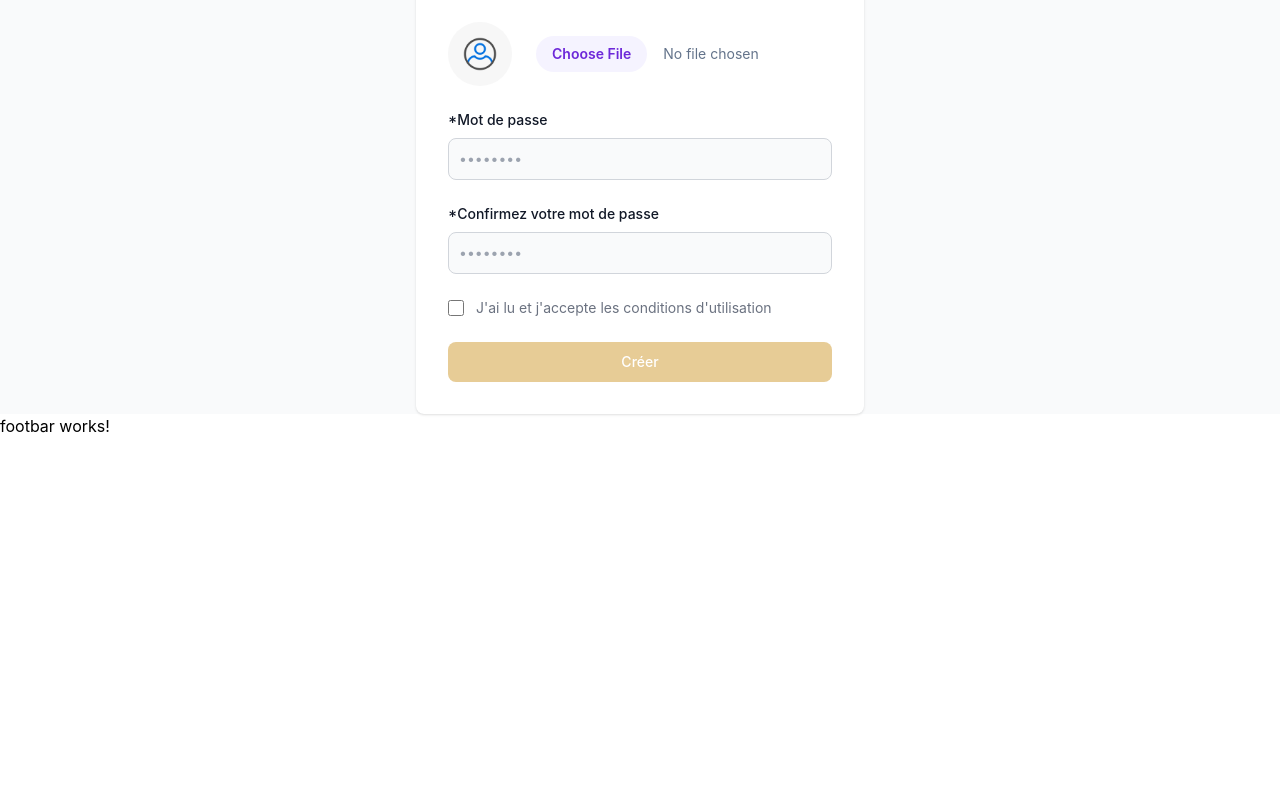
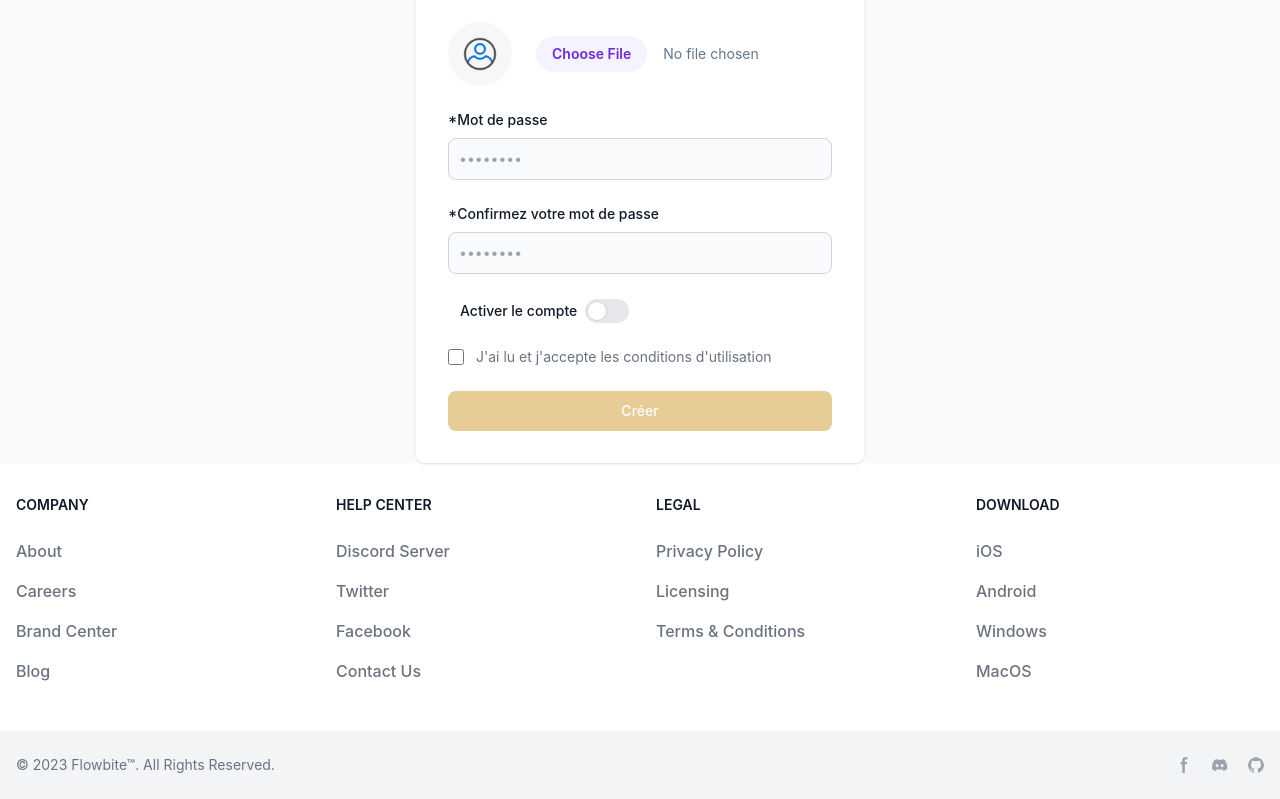
Before and after one commit to TesoroGild/MiandabouA, an Angular app in the folder MiandabouAccessoires/: page /register in a window 1280 px wide. Shown: the part 1156-1955 px from the top of the page. Before the commit the page ends 1594 px from the top, so only its background shows below. Built offline with nearby package versions, Linux system fonts and the light colour scheme.

Commit message:
replace interface user by formdata

```diff
--- a/MiandabouAccessoires/src/app/components/footbar/footbar.component.html
+++ b/MiandabouAccessoires/src/app/components/footbar/footbar.component.html
@@ -1 +1,104 @@
-<p>footbar works!</p>
+<footer class="bg-white dark:bg-gray-900">
+    <div class="mx-auto w-full max-w-screen-xl">
+        <div class="grid grid-cols-2 gap-8 px-4 py-6 lg:py-8 md:grid-cols-4">
+            <div>
+                <h2 class="mb-6 text-sm font-semibold text-gray-900 uppercase dark:text-white">Company</h2>
+                <ul class="text-gray-500 dark:text-gray-400 font-medium">
+                    <li class="mb-4">
+                        <a href="#" class=" hover:underline">About</a>
+                    </li>
+                    <li class="mb-4">
+                        <a href="#" class="hover:underline">Careers</a>
+                    </li>
+                    <li class="mb-4">
+                        <a href="#" class="hover:underline">Brand Center</a>
+                    </li>
+                    <li class="mb-4">
+                        <a href="#" class="hover:underline">Blog</a>
+                    </li>
+                </ul>
+            </div>
+            <div>
+                <h2 class="mb-6 text-sm font-semibold text-gray-900 uppercase dark:text-white">Help center</h2>
+                <ul class="text-gray-500 dark:text-gray-400 font-medium">
+                    <li class="mb-4">
+                        <a href="#" class="hover:underline">Discord Server</a>
+                    </li>
+                    <li class="mb-4">
+                        <a href="#" class="hover:underline">Twitter</a>
+                    </li>
+                    <li class="mb-4">
+                        <a href="#" class="hover:underline">Facebook</a>
+                    </li>
+                    <li class="mb-4">
+                        <a href="#" class="hover:underline">Contact Us</a>
+                    </li>
+                </ul>
+            </div>
+            <div>
+                <h2 class="mb-6 text-sm font-semibold text-gray-900 uppercase dark:text-white">Legal</h2>
+                <ul class="text-gray-500 dark:text-gray-400 font-medium">
+                    <li class="mb-4">
+                        <a href="#" class="hover:underline">Privacy Policy</a>
+                    </li>
+                    <li class="mb-4">
+                        <a href="#" class="hover:underline">Licensing</a>
+                    </li>
+                    <li class="mb-4">
+                        <a href="#" class="hover:underline">Terms &amp; Conditions</a>
+                    </li>
+                </ul>
+            </div>
+            <div>
+                <h2 class="mb-6 text-sm font-semibold text-gray-900 uppercase dark:text-white">Download</h2>
+                <ul class="text-gray-500 dark:text-gray-400 font-medium">
+                    <li class="mb-4">
+                        <a href="#" class="hover:underline">iOS</a>
+                    </li>
+                    <li class="mb-4">
+                        <a href="#" class="hover:underline">Android</a>
+                    </li>
+                    <li class="mb-4">
+                        <a href="#" class="hover:underline">Windows</a>
+                    </li>
+                    <li class="mb-4">
+                        <a href="#" class="hover:underline">MacOS</a>
+                    </li>
+                </ul>
+            </div>
+        </div>
+        <div class="px-4 py-6 bg-gray-100 dark:bg-gray-700 md:flex md:items-center md:justify-between">
+            <span class="text-sm text-gray-500 dark:text-gray-300 sm:text-center">© 2023 <a
+                    href="https://flowbite.com/">Flowbite™</a>. All Rights Reserved.
+            </span>
+            <div class="flex mt-4 sm:justify-center md:mt-0 space-x-5 rtl:space-x-reverse">
+                <a href="#" class="text-gray-400 hover:text-gray-900 dark:hover:text-white">
+                    <svg class="w-4 h-4" aria-hidden="true" xmlns="http://www.w3.org/2000/svg" fill="currentColor"
+                        viewBox="0 0 8 19">
+                        <path fill-rule="evenodd"
+                            d="M6.135 3H8V0H6.135a4.147 4.147 0 0 0-4.142 4.142V6H0v3h2v9.938h3V9h2.021l.592-3H5V3.591A.6.6 0 0 1 5.592 3h.543Z"
+                            clip-rule="evenodd" />
+                    </svg>
+                    <span class="sr-only">Facebook page</span>
+                </a>
+                <a href="#" class="text-gray-400 hover:text-gray-900 dark:hover:text-white">
+                    <svg class="w-4 h-4" aria-hidden="true" xmlns="http://www.w3.org/2000/svg" fill="currentColor"
+                        viewBox="0 0 21 16">
+                        <path
+                            d="M16.942 1.556a16.3 16.3 0 0 0-4.126-1.3 12.04 12.04 0 0 0-.529 1.1 15.175 15.175 0 0 0-4.573 0 11.585 11.585 0 0 0-.535-1.1 16.274 16.274 0 0 0-4.129 1.3A17.392 17.392 0 0 0 .182 13.218a15.785 15.785 0 0 0 4.963 2.521c.41-.564.773-1.16 1.084-1.785a10.63 10.63 0 0 1-1.706-.83c.143-.106.283-.217.418-.33a11.664 11.664 0 0 0 10.118 0c.137.113.277.224.418.33-.544.328-1.116.606-1.71.832a12.52 12.52 0 0 0 1.084 1.785 16.46 16.46 0 0 0 5.064-2.595 17.286 17.286 0 0 0-2.973-11.59ZM6.678 10.813a1.941 1.941 0 0 1-1.8-2.045 1.93 1.93 0 0 1 1.8-2.047 1.919 1.919 0 0 1 1.8 2.047 1.93 1.93 0 0 1-1.8 2.045Zm6.644 0a1.94 1.94 0 0 1-1.8-2.045 1.93 1.93 0 0 1 1.8-2.047 1.918 1.918 0 0 1 1.8 2.047 1.93 1.93 0 0 1-1.8 2.045Z" />
+                    </svg>
+                    <span class="sr-only">Discord community</span>
+                </a>
+                <a href="#" class="text-gray-400 hover:text-gray-900 dark:hover:text-white">
+                    <svg class="w-4 h-4" aria-hidden="true" xmlns="http://www.w3.org/2000/svg" fill="currentColor"
+                        viewBox="0 0 20 20">
+                        <path fill-rule="evenodd"
+                            d="M10 .333A9.911 9.911 0 0 0 6.866 19.65c.5.092.678-.215.678-.477 0-.237-.01-1.017-.014-1.845-2.757.6-3.338-1.169-3.338-1.169a2.627 2.627 0 0 0-1.1-1.451c-.9-.615.07-.6.07-.6a2.084 2.084 0 0 1 1.518 1.021 2.11 2.11 0 0 0 2.884.823c.044-.503.268-.973.63-1.325-2.2-.25-4.516-1.1-4.516-4.9A3.832 3.832 0 0 1 4.7 7.068a3.56 3.56 0 0 1 .095-2.623s.832-.266 2.726 1.016a9.409 9.409 0 0 1 4.962 0c1.89-1.282 2.717-1.016 2.717-1.016.366.83.402 1.768.1 2.623a3.827 3.827 0 0 1 1.02 2.659c0 3.807-2.319 4.644-4.525 4.889a2.366 2.366 0 0 1 .673 1.834c0 1.326-.012 2.394-.012 2.72 0 .263.18.572.681.475A9.911 9.911 0 0 0 10 .333Z"
+                            clip-rule="evenodd" />
+                    </svg>
+                    <span class="sr-only">GitHub account</span>
+                </a>
+            </div>
+        </div>
+    </div>
+</footer>
--- a/MiandabouAccessoires/src/app/components/login/login.component.html
+++ b/MiandabouAccessoires/src/app/components/login/login.component.html
@@ -1,5 +1,5 @@
 <section class="bg-gray-50 dark:bg-gray-900">
-    <div class="flex flex-col items-center justify-center px-6 py-8 mx-auto md:h-screen lg:py-0">
+    <div class="flex flex-col items-center justify-center px-6 py-8 mx-auto md:h-full lg:py-0">
         <a href="#" class="flex items-center mb-6 text-2xl font-semibold text-gray-900 dark:text-white">
             <img class="w-8 h-8 mr-2" src="../../../assets/img/logo.jpg" alt="logo">
             Miandabou Accessoires
--- a/MiandabouAccessoires/src/app/components/login/login.component.ts
+++ b/MiandabouAccessoires/src/app/components/login/login.component.ts
@@ -54,8 +54,9 @@ export class LoginComponent {
           email: emailValue,
           password: passwordValue,
         };
-        const userToDisplay = await this.authService.logIn(userCredentials);
-        if (userToDisplay.firstname != null && userToDisplay.firstname != '') {
+        this.authService.logIn(userCredentials).subscribe((userConnected: any) => {
+          this.authService.setUserToDisplay(userConnected.user);
+          if (userConnected.user.email != null && userConnected.user.email != '') {
             this.snackBar.open("Connexion reussie!", "", {
               duration: 3000,
               horizontalPosition: 'center',
@@ -64,7 +65,9 @@ export class LoginComponent {
             });
             this.loginForm.reset();
             this.router.navigate(['']);
+            console.log("LOGIN: USER CONNECTED");
           }
+        });
       } else this.loginForm.markAllAsTouched();
     }
   }
--- a/MiandabouAccessoires/src/app/components/register/register.component.html
+++ b/MiandabouAccessoires/src/app/components/register/register.component.html
@@ -241,6 +241,19 @@
                         <span *ngIf="!cpasswordMatch()" class="text-xs font-light text-red-500" style="margin: 0px;">Les mots de passe ne correspondent pas.</span>
                     </div>
 
+                    <!--  STATUS -->
+                    <div>
+                        <label for="status" class="inline-flex items-center cursor-pointer">
+                            <span class="ms-3 text-sm font-medium text-gray-900 dark:text-gray-300">Activer le compte</span>
+                            <input type="checkbox" value="" class="sr-only peer"
+                                name="status" id="status" formControlName="status" checked>
+                            <div
+                                class="ml-2 relative w-11 h-6 bg-gray-200 rounded-full peer peer-focus:ring-4 peer-focus:ring-blue-300 dark:peer-focus:ring-blue-800 dark:bg-gray-700 peer-checked:after:translate-x-full rtl:peer-checked:after:-translate-x-full peer-checked:after:border-white after:content-[''] after:absolute after:top-0.5 after:start-[2px] after:bg-white after:border-gray-300 after:border after:rounded-full after:h-5 after:w-5 after:transition-all dark:border-gray-600 peer-checked:bg-blue-600">
+                            </div>
+                        </label>
+                    </div>
+
+                    <!--  POLICY CONDITIONS -->
                     <div class="flex items-center justify-between">
                         <div class="flex items-start">
                             <div class="flex items-center h-5">
@@ -253,6 +266,8 @@
                             </div>
                         </div>
                     </div>
+
+                    <!--  SUBMIT -->
                     <button type="submit"
                         class="w-full text-white bg-[#e7cc96] disabled:hover:bg-[#e7cc96] hover:bg-[#e7cc96]  focus:ring-4 focus:outline-none focus:ring-primary-300 font-medium rounded-lg text-sm px-5 py-2.5 text-center dark:bg-[#e7cc96] dark:hover:bg-[#e7cc96] dark:focus:ring-primary-800 disabled:opacity-50"
                     >
--- a/MiandabouAccessoires/src/app/services/user/user.service.ts
+++ b/MiandabouAccessoires/src/app/services/user/user.service.ts
@@ -19,9 +19,10 @@ export class UserService {
 
   }
 
-  createUsers(
-    user: User,
-    //token: string
+  createUser(
+    user: FormData
+    //user: User,
+    //picture: FormData
   ): any {
     // const headers = new HttpHeaders().set(
     //   this.AUTHORIZATION,
@@ -33,15 +34,15 @@ export class UserService {
     );
   }
 
-  updateUsers(user: User): any {
+  updateUser(user: User): any {
 
   }
 
-  enableUsers(id: string) {
+  enableUser(id: string) {
 
   }
 
-  disableUsers(id: string) {
+  disableUser(id: string) {
 
   }
 
```
Also changed, not shown: MiandabouAccessoires/src/app/components/navbar/navbar.component.ts (+12 -2 lines), MiandabouAccessoires/src/app/components/register/register.component.ts (+65 -45 lines), MiandabouAccessoires/src/app/interfaces/user.interface.ts (+15 -1 lines), MiandabouAccessoires/src/app/services/connection/auth.service.ts (+27 -18 lines). Lines whose indentation alone changed are shown as unchanged.
